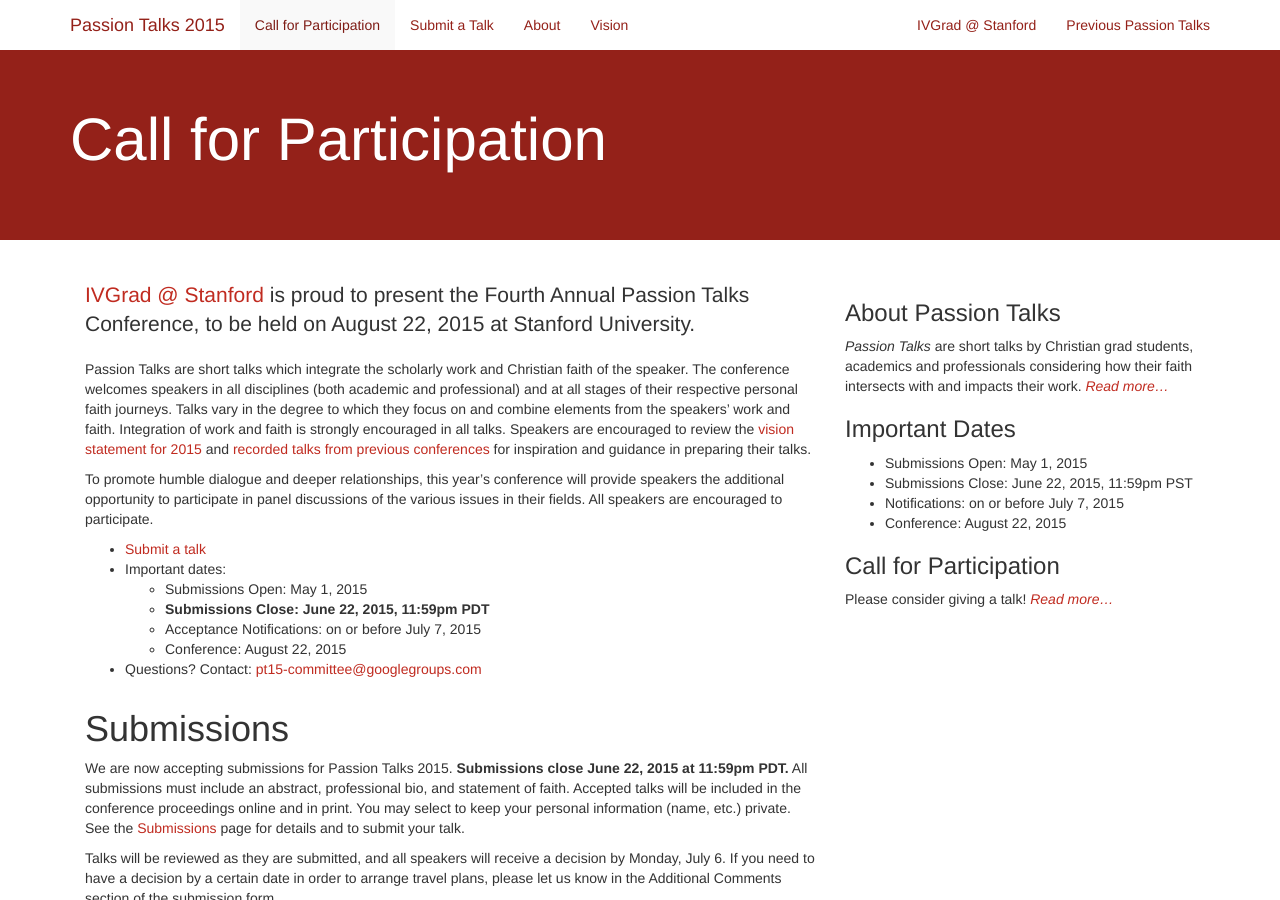
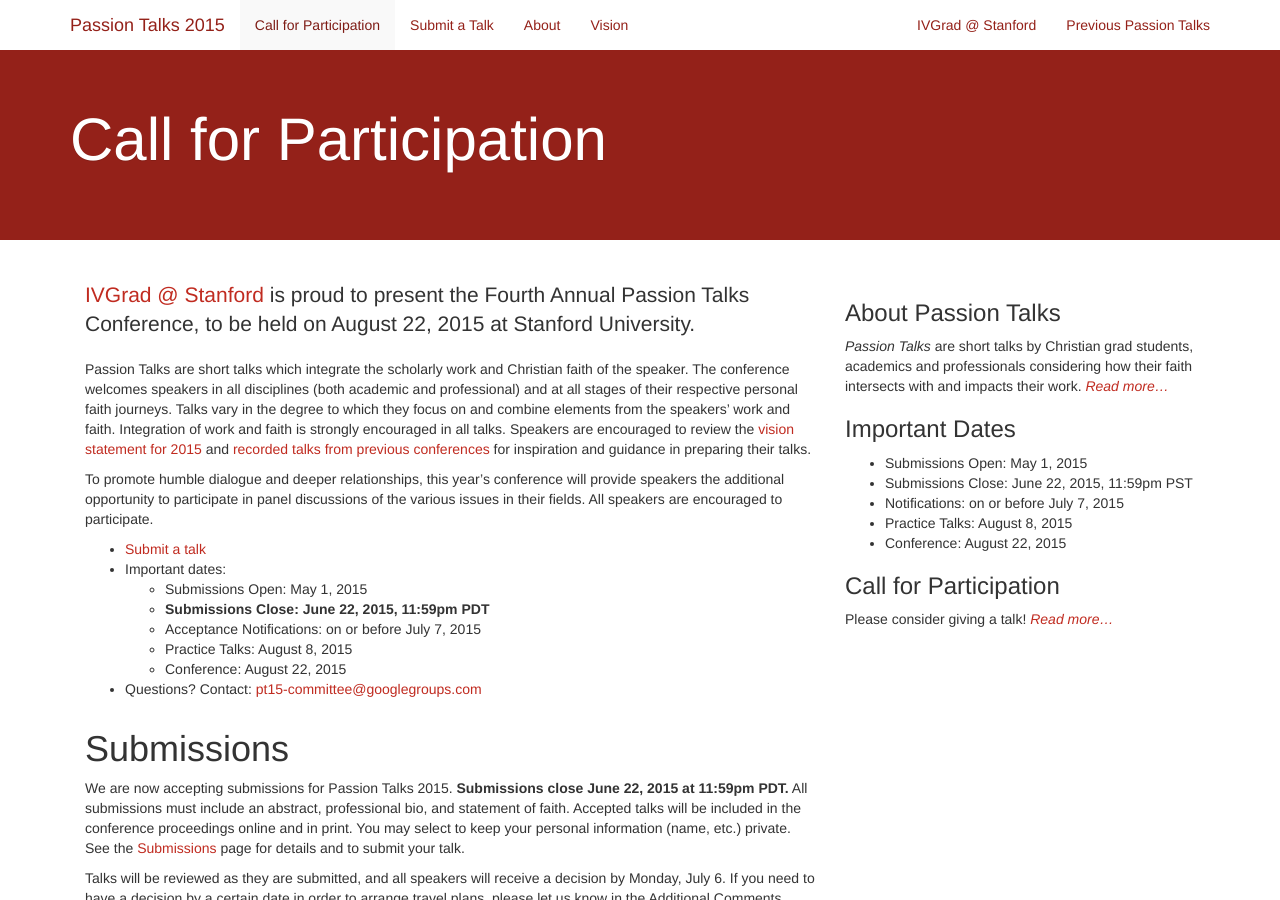
Before and after one commit to passiontalks/pt15, a Jekyll site: the page built from call.md, in a window 1280 px wide and 900 px high. Built offline with Jekyll 4.4.1, drawn with Linux system fonts in a browser that asks for light colours; nearby versions of some CDN libraries.

Commit message:
Add practice talks dates.

```diff
--- a/_includes/sidebar.html
+++ b/_includes/sidebar.html
@@ -13,6 +13,7 @@
 <li>Submissions Open: May 1, 2015</li>
 <li>Submissions Close: June 22, 2015, 11:59pm PST</li>
 <li>Notifications: on or before July 7, 2015</li>
+<li>Practice Talks: August 8, 2015</li>
 <li>Conference: August 22, 2015</li>
 </ul>
 
--- a/call.md
+++ b/call.md
@@ -30,6 +30,7 @@
       * Submissions Open: May 1, 2015
       * **Submissions Close: June 22, 2015, 11:59pm PDT**
       * Acceptance Notifications: on or before July 7, 2015
+      * Practice Talks: August 8, 2015
       * Conference: August 22, 2015
   * Questions? Contact: <pt15-committee@googlegroups.com>
 
```
